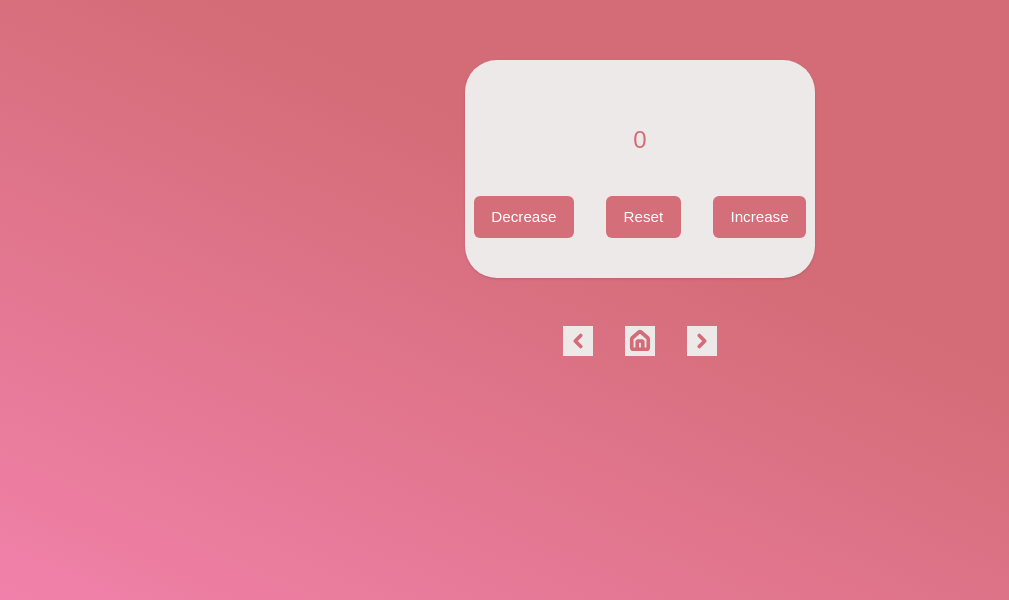
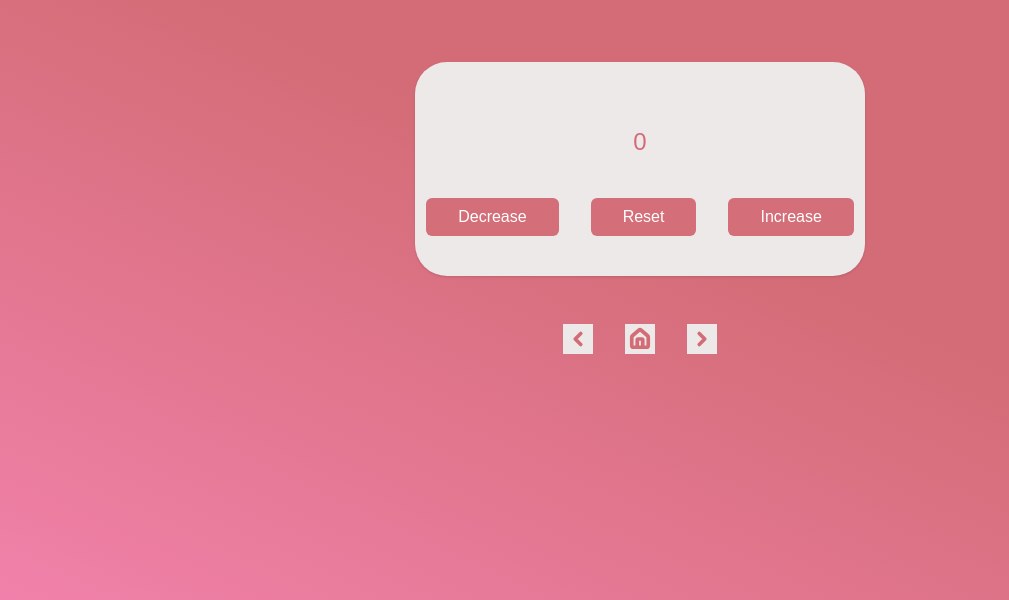
Before and after one commit to Mujeebat-shittu/react-razzle-dazzle, a React (Vite) app: page /counter in a window 1280 px wide. Shown: the part 200-800 px from the top of the page, without its empty margins (0-1009 px from the left). Built offline with nearby package versions, Linux system fonts and the light colour scheme.

Commit message:
stying fix

```diff
--- a/src/components/colourPicker.jsx
+++ b/src/components/colourPicker.jsx
@@ -38,7 +38,7 @@ function ColourPicker() {
 
       {colours.map((colour) => (
         <div
-          className="inline-flex sm:grid sm:grid-cols-[minmax(100px, 1fr)] my-3 sm:px-3.5 sm:py-[0.3rem] items-center justify-evenly p-0.5 md:my-4 mx-auto"
+          className=" grid grid-cols-[minmax(100px, 1fr)] my-3 px-3.5 py-[0.3rem] items-center justify-evenly md:p-0.5 md:my-4 mx-auto"
           key={colour}
         >
           <button
--- a/src/components/counter.jsx
+++ b/src/components/counter.jsx
@@ -41,7 +41,7 @@ function Counter() {
 
   return (
     <>
-      <div className=" bg-[#eee9e9] sm:max-w-[350px] rounded-4xl my-8 mx-auto p-8 flex flex-col items-center justify-center shadow-sm ">
+      <div className=" bg-[#eee9e9] w-auto md:w-[450px] rounded-4xl my-8 mx-auto p-8 flex flex-col items-center justify-center shadow-sm ">
         <div className="flex items-center justify-center">
           <h2 className="text-2xl my-4 mx-auto p-4 text-[#d36c76]">
             {counter}
@@ -49,19 +49,19 @@ function Counter() {
         </div>
         <div className="flex items-center justify-center">
           <button
-            className="sm:w-auto sm:h-auto my-2 mx-4 sm:py-[0.6rem] sm:px-[1.1rem] px-8 sm:text-[0.95rem] text-[1rem] bg-[#d46e78] rounded-md border-none text-[#fff] text-lg"
+            className="w-auto h-auto my-2 mx-4 py-[0.4rem] px-[1.1rem] md:px-8 text-[0.9rem] md:text-[1rem] bg-[#d46e78] rounded-md border-none text-[#fff] text-base md:text-lg"
             onClick={handleDecrease}
           >
             Decrease
           </button>
           <button
-            className="sm:w-auto sm:h-auto my-2 mx-4 sm:py-[0.6rem] sm:px-[1.1rem] px-8 sm:text-[0.95rem] text-[1rem] bg-[#d46e78] rounded-md border-none text-[#fff] text-lg"
+            className="w-auto h-auto my-2 mx-4 py-[0.4rem] px-[1.1rem] md:px-8 text-[0.9rem] md:text-[1rem] bg-[#d46e78] rounded-md border-none text-[#fff] text-base md:text-lg"
             onClick={handleReset}
           >
             Reset
           </button>
           <button
-            className="sm:w-auto sm:h-auto my-2 mx-4 sm:py-[0.6rem] sm:px-[1.1rem] px-8 sm:text-[0.95rem] text-[1rem] bg-[#d46e78] rounded-md border-none text-[#fff] text-lg"
+            className="w-auto h-auto my-2 mx-4 py-[0.4rem] px-[1.1rem] md:px-8 text-[0.9rem] md:text-[1rem] bg-[#d46e78] rounded-md border-none text-[#fff] text-lg"
             onClick={handleIncrease}
           >
             Increase
--- a/src/components/navbar.jsx
+++ b/src/components/navbar.jsx
@@ -9,11 +9,11 @@ const NavBar = function () {
   };
   return (
     <>
-      <nav className="no-underline text-[hsl(0,20%,93%)] sm:text-[hsl(0,10%,50%)]">
+      <nav className="no-underline text-[hsl(0,10%,50%)]">
         <div className="relative group flex cursor-pointer ">
           <MenuIcon
             size={40}
-            className="md:static md:mx-auto fixed top-4 right-8 flex items-center justify-center text-white text-[2rem]"
+            className="static mx-auto my-44 top-4 right-8 flex items-center justify-center text-white text-[2rem]"
             onClick={toggleMenu}
           />
 
```
